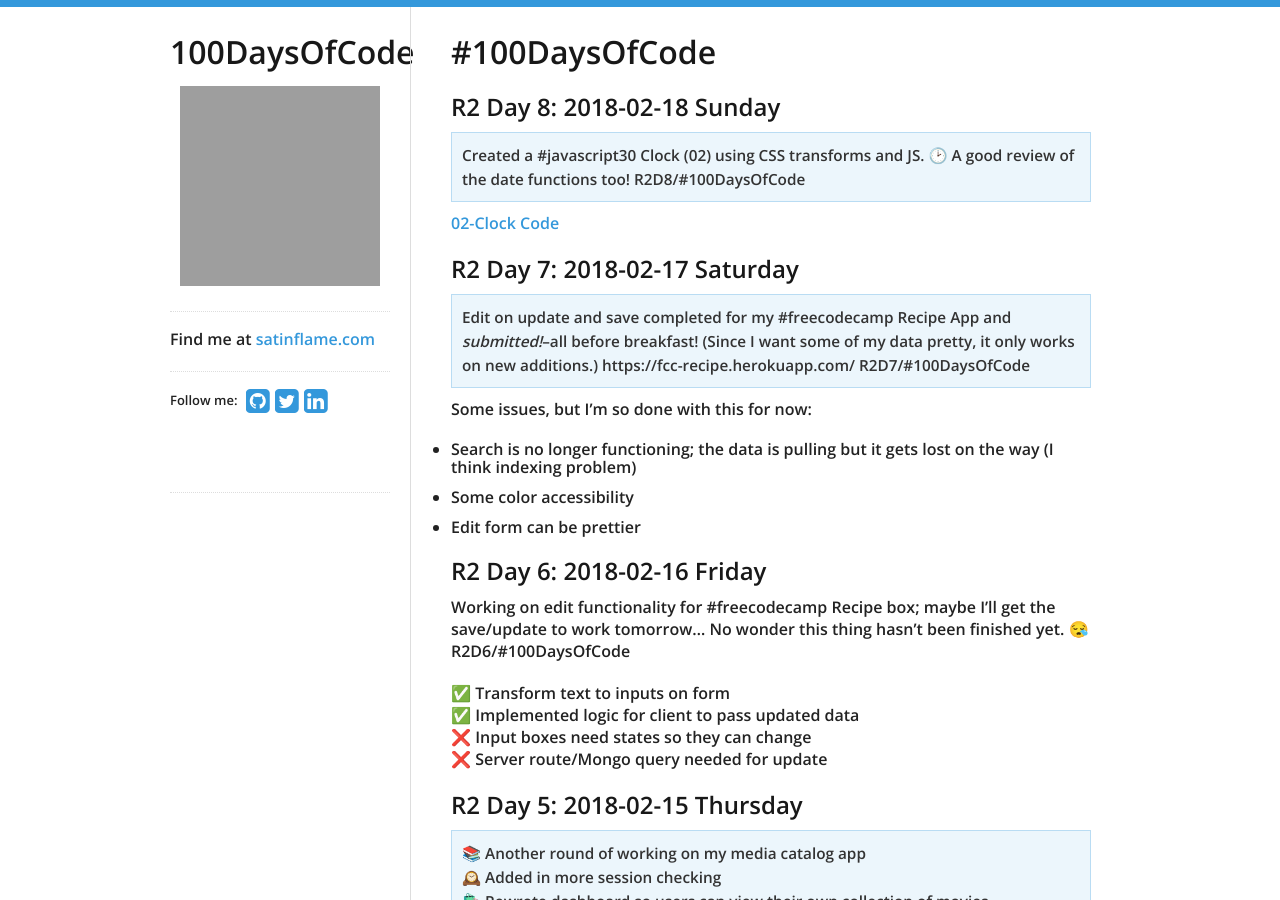
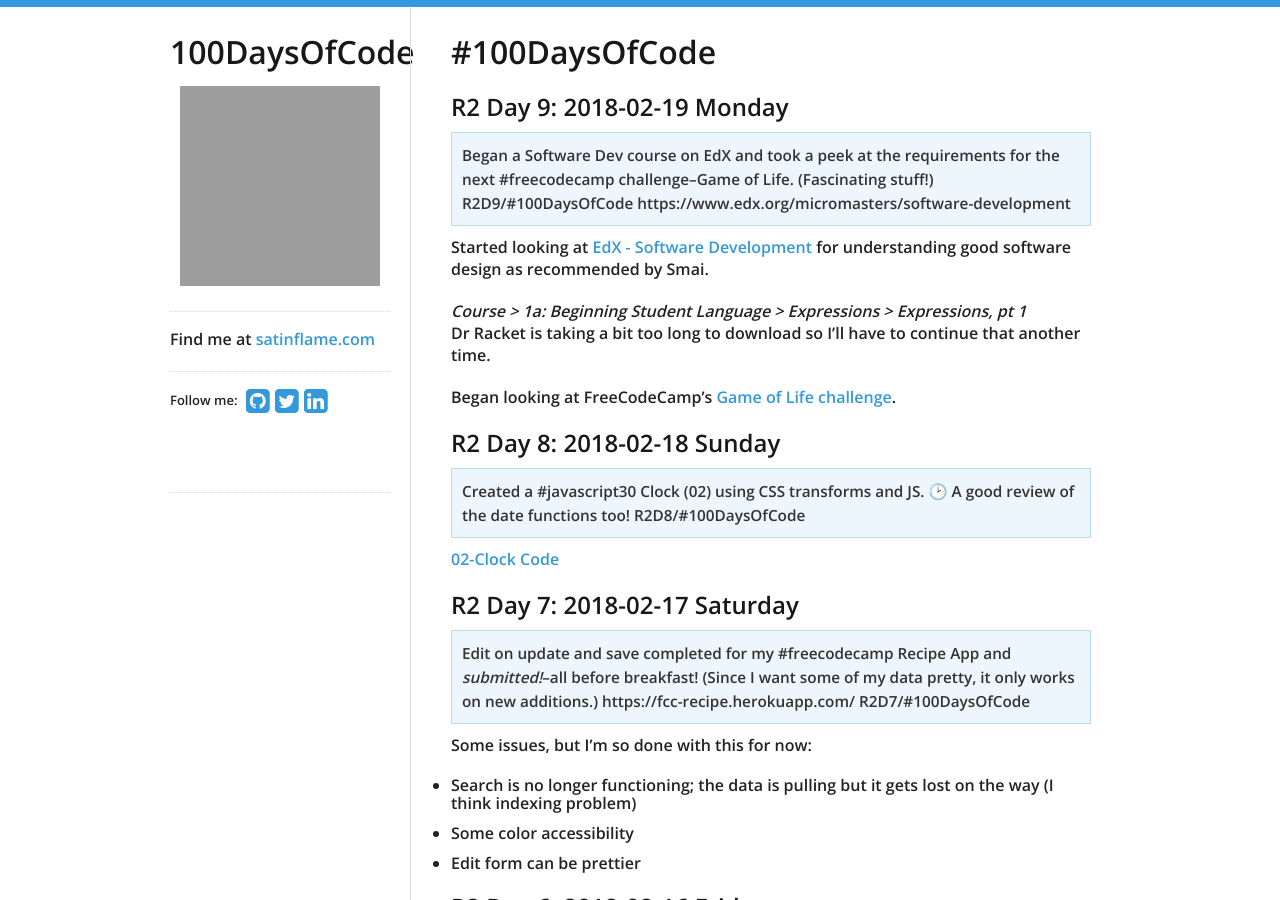
Before and after one commit to virtual/100daysofcode, a Jekyll site: the page built from index.md, in a window 1280 px wide and 900 px high. Built offline with Jekyll 4.4.1, drawn with Linux system fonts in a browser that asks for light colours; nearby versions of some CDN libraries; our own code applies the rules of GitHub Pages for plain Markdown files; grey boxes are pictures that could not be loaded.

Commit message:
Update index.md

```diff
--- a/index.md
+++ b/index.md
@@ -1,4 +1,15 @@
 # #100DaysOfCode
+
+## R2 Day 9: 2018-02-19 Monday
+
+> Began a Software Dev course on EdX and took a peek at the requirements for the next #freecodecamp challenge--Game of Life. (Fascinating stuff!) R2D9/#100DaysOfCode https://www.edx.org/micromasters/software-development
+
+Started looking at [EdX - Software Development](https://www.edx.org/micromasters/software-development) for understanding good software design as recommended by Smai.
+
+_Course >  1a: Beginning Student Language  > Expressions >  Expressions, pt 1_<br>
+Dr Racket is taking a bit too long to download so I'll have to continue that another time.
+
+Began looking at FreeCodeCamp's [Game of Life challenge](https://codepen.io/freeCodeCamp/full/reGdqx).
 
 ## R2 Day 8: 2018-02-18 Sunday
 
```
